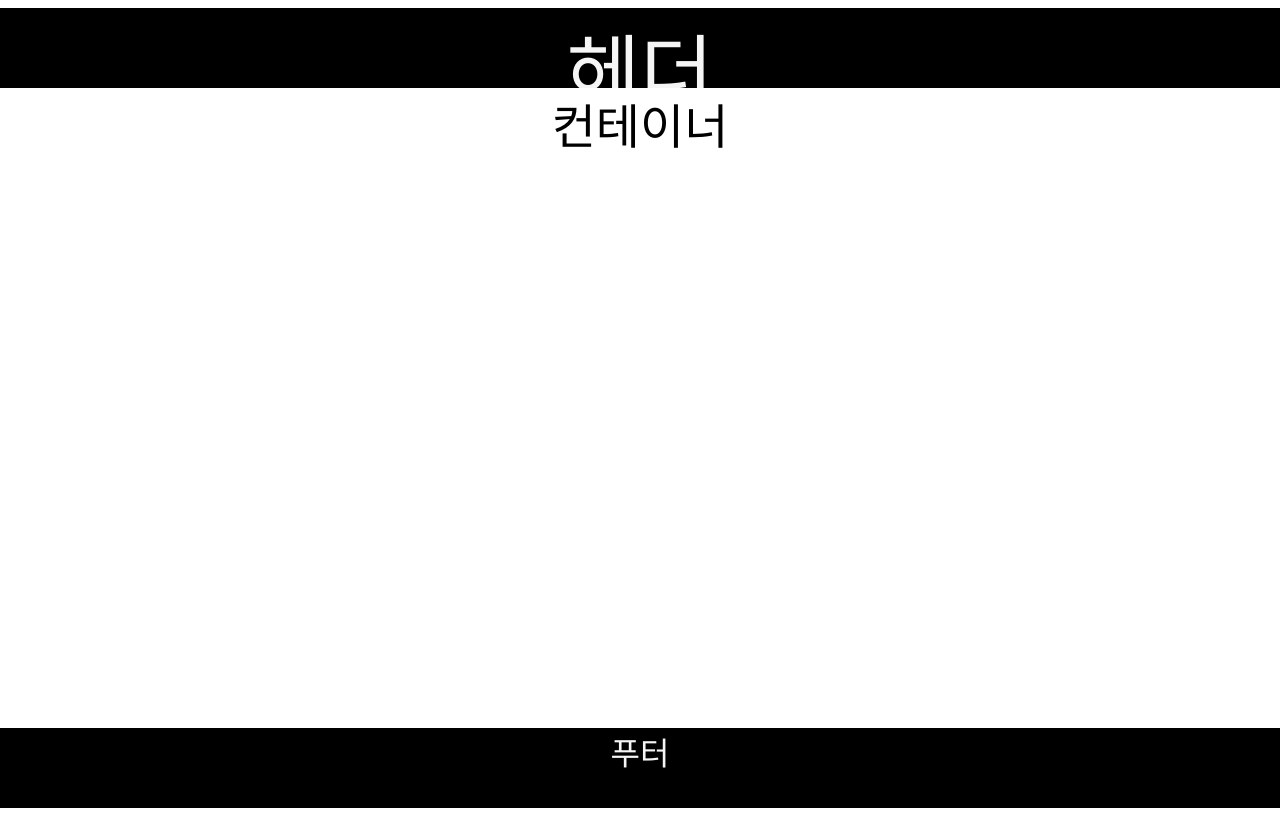
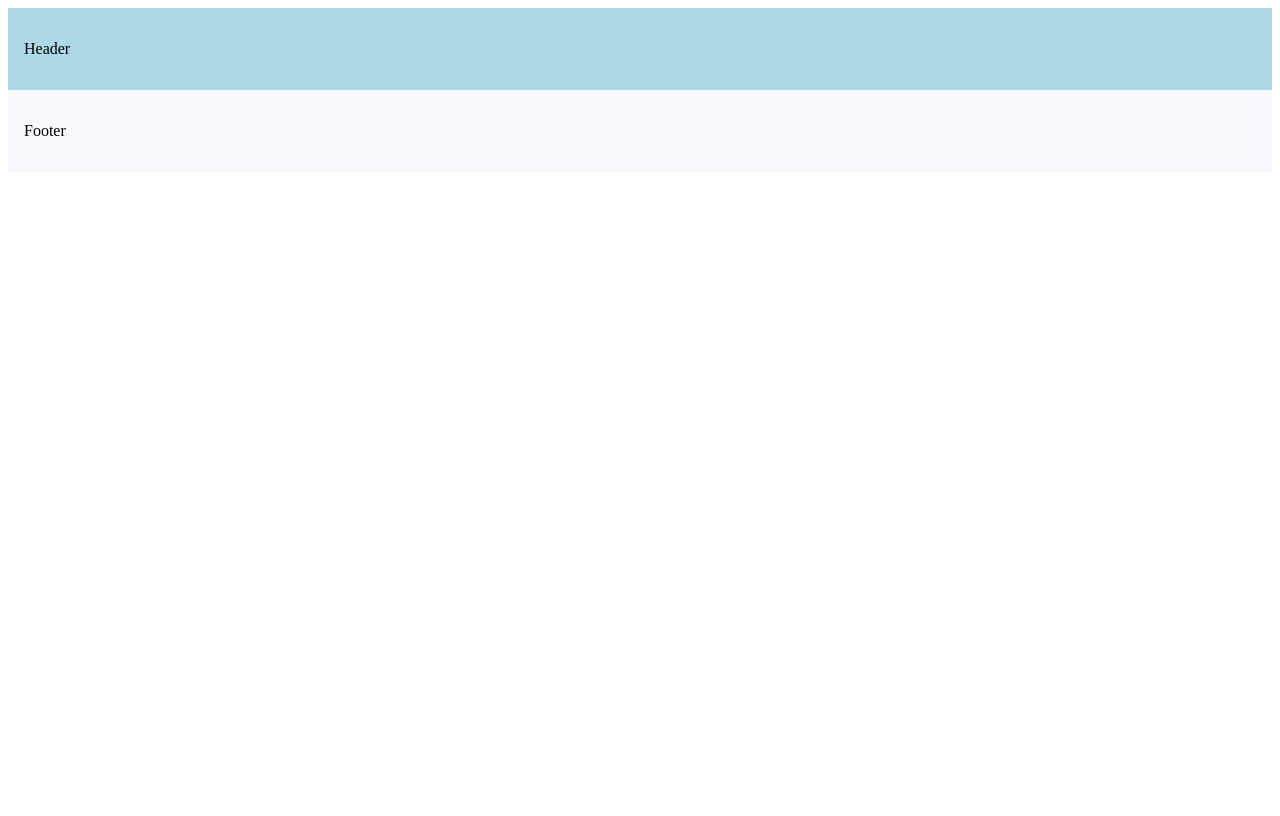
Before and after one commit to dev-honing/Gifticon, a Next.js app in the folder family-gifticon/: page / in a window 1280 px wide. Built offline with nearby package versions, Linux system fonts and the light colour scheme.

Commit message:
Fix: 레이아웃 재정의

```diff
--- a/family-gifticon/app/layout.tsx
+++ b/family-gifticon/app/layout.tsx
@@ -6,13 +6,21 @@
 };
 
 export default function RootLayout({
-  children
+  children,
 }: {
-  children: React.ReactNode
+  children: React.ReactNode;
 }) {
   return (
     <html lang="ko">
-      <body>{children}</body>
+      <body>
+        <header style={{ backgroundColor: "lightblue", padding: "1rem" }}>
+          <p>Header</p>
+        </header>
+        {children}
+        <footer style={{ backgroundColor: "ghostwhite", padding: "1rem" }}>
+          <p>Footer</p>
+        </footer>
+      </body>
     </html>
-  )
+  );
 }
--- a/family-gifticon/app/page.tsx
+++ b/family-gifticon/app/page.tsx
@@ -1,8 +1,3 @@
-// app/page.tsx
-import Header from "../components/Layouts/Header";
-import Container from "../components/Layouts/Container";
-import Footer from "@/components/Layouts/Footer";
-
 export default function MainPage() {
   return (
     <div
@@ -18,9 +13,6 @@
         alignItems: "center",
       }}
     >
-      <Header />
-      <Container />
-      <Footer />
     </div>
   );
 }
--- a/family-gifticon/components/Layouts/Container.tsx
+++ /dev/null
@@ -1,22 +0,0 @@
-// components/Layouts/Container.tsx
-
-const Container = () => {
-  return (
-    <div
-      id="container"
-      style={{
-        width: "100vw",
-        height: "80vh",
-        background: "white",
-        fontSize: "3rem",
-
-        display: "flex",
-        justifyContent: "center"
-      }}
-    >
-      컨테이너
-    </div>
-  );
-};
-
-export default Container;
--- a/family-gifticon/components/Layouts/Footer.tsx
+++ /dev/null
@@ -1,23 +0,0 @@
-// components/Layouts/Footer.tsx
-
-const Footer = () => {
-  return (
-    <div
-      id="footer"
-      style={{
-        width: "100vw",
-        height: "10vh",
-        background: "black",
-        color: "whitesmoke",
-        fontSize: "2rem",
-
-        display: "flex",
-        justifyContent: "center",
-      }}
-    >
-      푸터
-    </div>
-  );
-};
-
-export default Footer;
--- a/family-gifticon/components/Layouts/Header.tsx
+++ /dev/null
@@ -1,23 +0,0 @@
-// components/Layouts/Header.tsx
-
-const Header = () => {
-  return (
-    <div
-      id="header"
-      style={{
-        width: "100vw",
-        height: "10vh",
-        background: "black",
-        color: "whitesmoke",
-        fontSize: "5rem",
-
-        display: "flex",
-        justifyContent: "center",
-      }}
-    >
-      헤더
-    </div>
-  );
-};
-
-export default Header;
```
